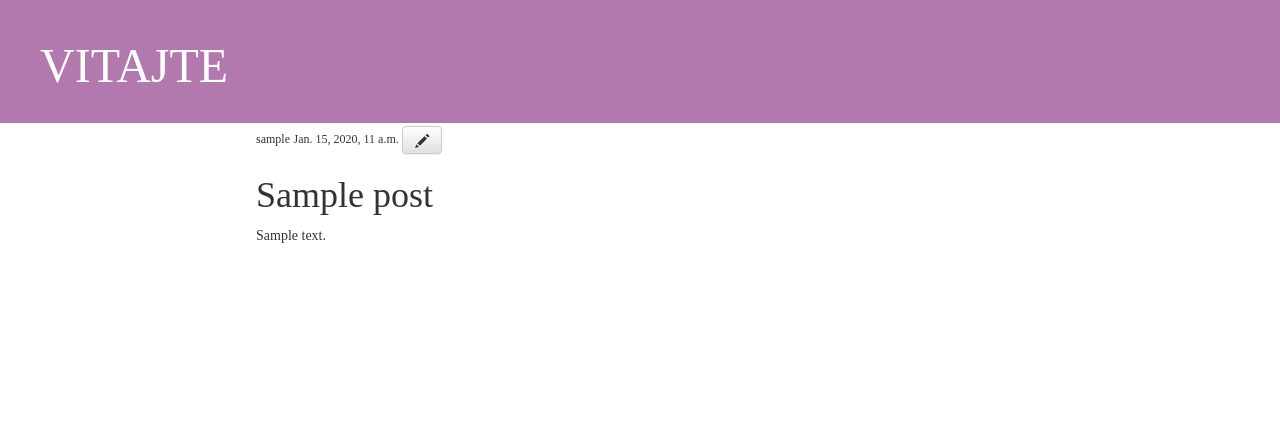
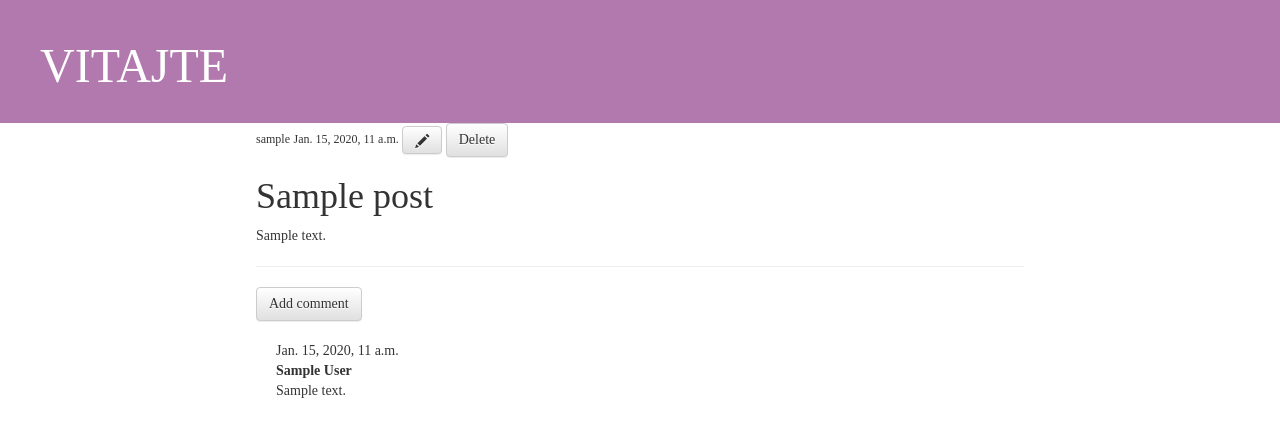
Before and after one commit to kszabova/blog, a Django app: page /post/1/ in a window 1280 px wide. Shown: the top 437 px of the page. Run offline with Django 3.2, Linux system fonts and the light colour scheme; tables that the repository leaves empty hold one stand-in row (values such as "Sample post"); some libraries are stand-ins or nearby versions; some web fonts are replaced.

Commit message:
Add comment feature.

```diff
--- a/blog/admin.py
+++ b/blog/admin.py
@@ -1,4 +1,5 @@
 from django.contrib import admin
-from .models import Post
+from .models import Post, Comment
 
 admin.site.register(Post)
+admin.site.register(Comment)
--- a/blog/models.py
+++ b/blog/models.py
@@ -12,5 +12,22 @@ class Post(models.Model):
         self.published_date = timezone.now()
         self.save()
 
+    def approved_comments(self):
+        return self.comments.filter(approved_comment=True)
+
     def __str__(self):
         return self.title
+
+class Comment(models.Model):
+    post = models.ForeignKey('blog.Post', related_name='comments')
+    author = models.CharField(max_length=200)
+    text = models.TextField()
+    created_date = models.DateTimeField(default=timezone.now)
+    approved_comment = models.BooleanField(default=False)
+
+    def approve(self):
+        self.approved_comment = True
+        self.save()
+
+    def __str__(self):
+        return self.text
--- a/blog/static/css/blog.css
+++ b/blog/static/css/blog.css
@@ -43,3 +43,7 @@ h1 a:hover {
   color: #000000;
   text-decoration-line: none;
 }
+
+.comment {
+  margin: 20px 0px 20px 20px;
+}
--- a/blog/templates/blog/post_detail.html
+++ b/blog/templates/blog/post_detail.html
@@ -8,8 +8,24 @@
         <h6>{{ post.published_date }}</h6>
       {% endif %}
       <a class="btn btn-default" href="{% url 'post_edit' pk=post.pk %}"><span class="glyphicon glyphicon-pencil"></span></a>
+      <a class="btn btn-default" href="{% url 'post_delete' pk=post.pk %}">Delete</a>
     </div>
     <h1>{{ post.title }}</h1>
     <p>{{ post.text|linebreaksbr }}</p>
   </div>
+
+  <hr>
+  <a class="btn btn-default" href="{% url 'add_comment' pk=post.pk %}">Add comment</a>
+  {% for comment in post.comments.all %}
+    {% if user.is_authenticated or comment.approved_comment %}
+    <div class="comment">
+      <div class="date">{{ comment.created_date }}</div>
+      <strong>{{ comment.author }}</strong>
+      <p>{{ comment.text|linebreaksbr }}</p>
+    </div>
+    {% endif %}
+  {% empty %}
+    <p>No comments here</p>
+  {% endfor %}
+
 {% endblock %}
--- a/blog/templates/blog/post_list.html
+++ b/blog/templates/blog/post_list.html
@@ -8,8 +8,11 @@
         <h6>{{ post.author }}</h6>
         <h6> | </h6>
         <h6>{{ post.published_date }}</h6>
+        <h6> | </h6>
+        <h6><a href="{% url 'post_detail' pk=post.pk %}">Comments: {{ post.approved_comments.count }}</a></h6>
       </div>
       <p>{{ post.text|linebreaksbr }}</p>
+      <hr>
     </div>
   {% endfor %}
 {% endblock content %}
--- a/blog/urls.py
+++ b/blog/urls.py
@@ -6,4 +6,6 @@ urlpatterns = [
     url(r'^post/(?P<pk>[0-9]+)/$', views.post_detail, name='post_detail'),
     url(r'^post/new/$', views.post_new, name='post_new'),
     url(r'^post/(?P<pk>[0-9]+)/edit/$', views.post_edit, name='post_edit'),
+    url(r'^post/(?P<pk>[0-9]+)/delete/$', views.post_delete, name='post_delete'),
+    url(r'^post/(?P<pk>[0-9]+)/comment/$', views.add_comment, name='add_comment'),
 ]
--- a/blog/views.py
+++ b/blog/views.py
@@ -1,7 +1,7 @@
 from django.shortcuts import render, get_object_or_404, redirect
 from django.utils import timezone
 from .models import Post
-from .forms import PostForm
+from .forms import PostForm, CommentForm
 
 def post_list(request):
     posts = Post.objects.filter(published_date__lte=timezone.now()).order_by('-published_date')
@@ -37,3 +37,21 @@ def post_edit(request, pk):
     else:
         form = PostForm(instance=post)
     return render(request, 'blog/post_edit.html', {'form': form})
+
+def post_delete(request, pk):
+    post = get_object_or_404(Post, pk=pk)
+    post.delete()
+    return redirect(post_list)
+
+def add_comment(request, pk):
+    post = get_object_or_404(Post, pk=pk)
+    if request.method == "POST":
+        form = CommentForm(request.POST)
+        if form.is_valid():
+            comment = form.save(commit=False)
+            comment.post = post
+            comment.save()
+            return redirect('post_detail', pk=post.pk)
+    else:
+        form = CommentForm()
+    return render(request, 'blog/add_comment.html', {'form': form})
```
Also changed, not shown: blog/forms.py (+6 -1 lines).
